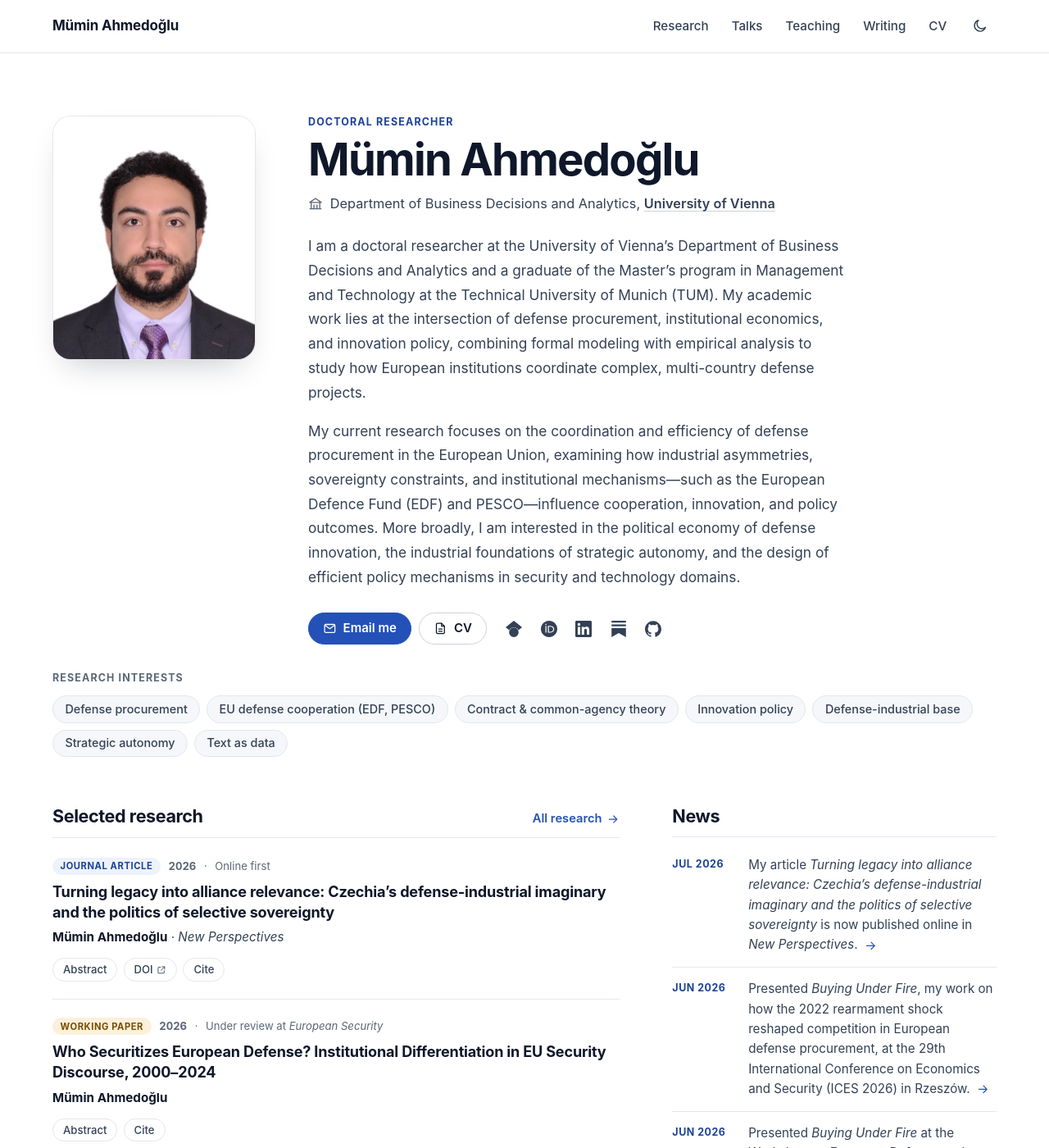
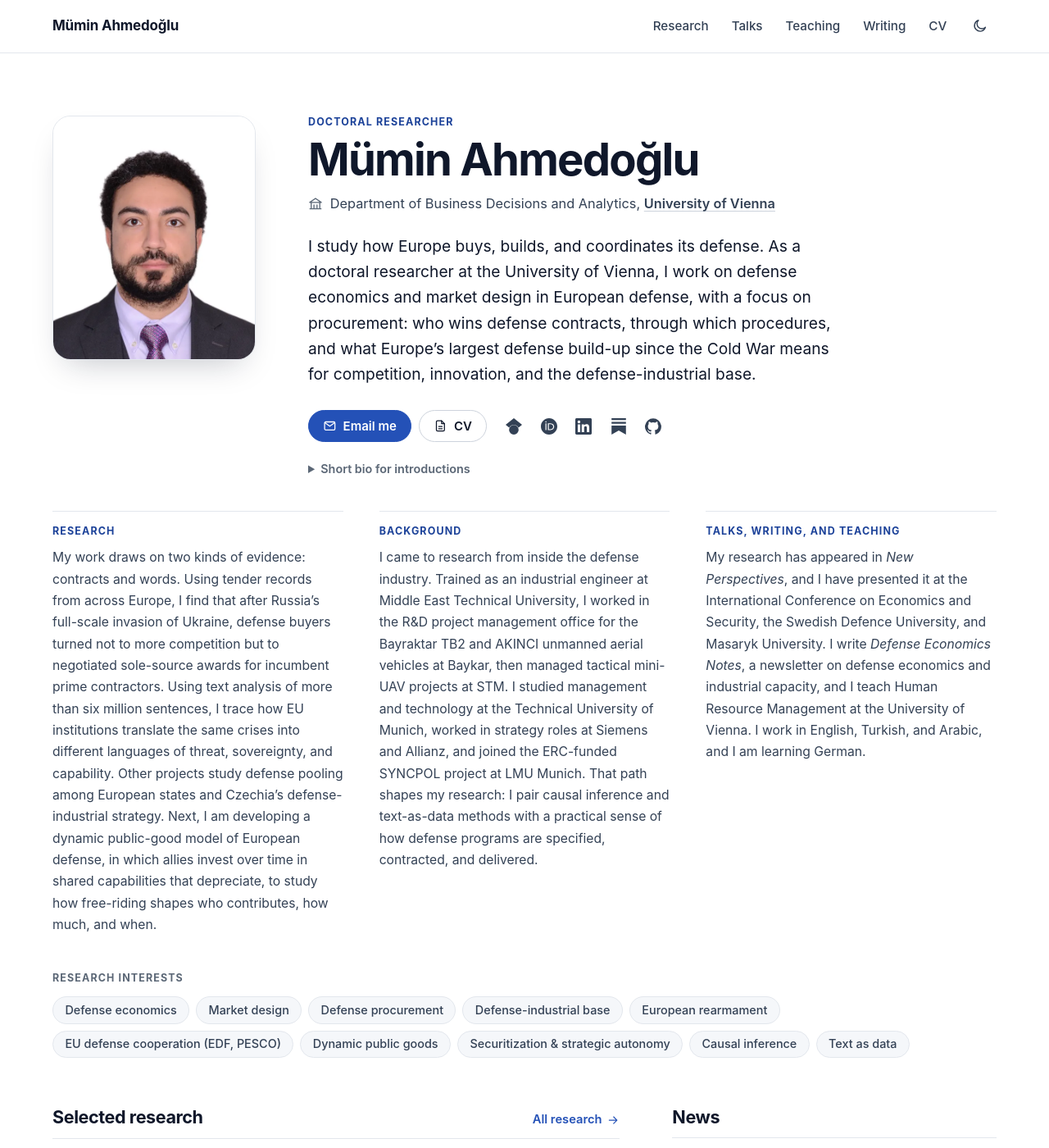
Before and after one commit to ahmedoglu/ahmedoglu.github.io, a Jekyll site: the page built from _pages/about.md, in a window 1280 px wide and 1400 px high. Shown: the whole window at 82% size. Built offline with Jekyll 4.4.1, drawn with Linux system fonts in a browser that asks for light colours.

Commit message:
Rewrite the About section and the dissertation description
- New home-page About: a one-paragraph lead next to the photo, then
  Research, Background, and Talks, writing, and teaching blocks
- Name defense economics and market design in European defense, and
  add the dynamic public-good model as the next research project
- Collapsible third-person bio with a copy button for introductions
- Replace the pre-PhD common-agency dissertation description on the
  Research page and in the CV with the current post-2022 procurement focus
- Update research-interest tags and the short site descriptions

Co-Authored-By: Claude Opus 5.5 <noreply@anthropic.com>

```diff
--- a/_config.yml
+++ b/_config.yml
@@ -5,8 +5,9 @@
 
 title: Mümin Ahmedoğlu
 description: >-
-  Doctoral researcher at the University of Vienna working on the economics of
-  EU defense procurement, innovation, and strategic autonomy.
+  Doctoral researcher at the University of Vienna working on defense economics
+  and market design in European defense: procurement, rearmament, and the
+  defense-industrial base.
 url: https://ahmedoglu.github.io
 baseurl: ""
 repository: ahmedoglu/ahmedoglu.github.io
@@ -29,8 +30,9 @@ author:
     - Technical University of Munich
     - Middle East Technical University
   short_bio: >-
-    Doctoral researcher at the University of Vienna studying the economics of
-    EU defense procurement, innovation, and strategic autonomy.
+    Doctoral researcher at the University of Vienna working on defense
+    economics and market design in European defense, from procurement and
+    rearmament to the defense-industrial base.
   # Put a PDF of your CV in /files/ and write its path here, e.g. /files/cv.pdf
   # to show a "Download PDF" button on the CV page.
   cv_pdf:
--- a/_layouts/home.html
+++ b/_layouts/home.html
@@ -10,16 +10,34 @@ layout: default
     <p class="kicker">{{ a.role }}</p>
     <h1 class="hero-name">{{ a.name }}</h1>
     <p class="hero-affiliation">{% include icon.html name="building" %}<span>{{ a.department }}, <a href="{{ a.institution_url }}">{{ a.institution }}</a></span></p>
+    {%- assign _about = content | split: "<h3" %}
     <div class="hero-bio">
-{{ content }}
+{{ _about[0] }}
     </div>
     <div class="hero-actions">
       <a class="btn btn-primary" href="mailto:{{ a.email }}">{% include icon.html name="mail" %}<span>Email me</span></a>
       <a class="btn" href="{{ '/cv/' | relative_url }}">{% include icon.html name="file" %}<span>CV</span></a>
       {% include social-links.html email=false class="social-hero" %}
     </div>
+    {%- if page.bio_third_person %}
+    <details class="bio-details">
+      <summary>Short bio for introductions</summary>
+      <div class="bio-box">
+        <p id="bio-third-person">{{ page.bio_third_person | strip }}</p>
+        <button type="button" class="copy-btn js-only" data-copy="#bio-third-person">{% include icon.html name="copy" %}<span>Copy</span></button>
+      </div>
+    </details>
+    {%- endif %}
   </div>
 </section>
+
+{%- if _about.size > 1 %}
+<section class="container about-grid" aria-label="About">
+  {%- for _block in _about offset: 1 %}
+  <div class="about-col"><h3{{ _block }}</div>
+  {%- endfor %}
+</section>
+{%- endif %}
 
 {%- if page.interests %}
 <section class="container section section-tight" aria-labelledby="interests-title">
--- a/_pages/about.md
+++ b/_pages/about.md
@@ -5,17 +5,44 @@ permalink: /
 redirect_from:
   - /about/
   - /about.html
+# The page text below: the first paragraph appears next to the photo; each
+# "###" block after it becomes one column of the About section.
+#
 # The short list shown under "Research interests" on the home page
 interests:
+  - Defense economics
+  - Market design
   - Defense procurement
+  - Defense-industrial base
+  - European rearmament
   - EU defense cooperation (EDF, PESCO)
-  - Contract & common-agency theory
-  - Innovation policy
-  - Defense-industrial base
-  - Strategic autonomy
+  - Dynamic public goods
+  - Securitization & strategic autonomy
+  - Causal inference
   - Text as data
+# Third-person bio for conference programs and introductions (shown in a
+# collapsible box with a copy button under the buttons on the home page)
+bio_third_person: >-
+  Mümin Ahmedoğlu is a doctoral researcher in the Department of Business
+  Decisions and Analytics at the University of Vienna. He works in defense
+  economics, with a focus on procurement and market design in European
+  defense. His recent work examines how the 2022 rearmament shock reshaped
+  competition in European defense procurement. Before academia, he worked on unmanned aerial
+  vehicle programs at Baykar and STM in Türkiye. He holds an M.Sc. in
+  Management and Technology from the Technical University of Munich and a
+  B.Sc. in Industrial Engineering from Middle East Technical University.
 ---
 
-I am a doctoral researcher at the University of Vienna’s Department of Business Decisions and Analytics and a graduate of the Master’s program in Management and Technology at the Technical University of Munich (TUM). My academic work lies at the intersection of defense procurement, institutional economics, and innovation policy, combining formal modeling with empirical analysis to study how European institutions coordinate complex, multi-country defense projects.
+I study how Europe buys, builds, and coordinates its defense. As a doctoral researcher at the University of Vienna, I work on defense economics and market design in European defense, with a focus on procurement: who wins defense contracts, through which procedures, and what Europe’s largest defense build-up since the Cold War means for competition, innovation, and the defense-industrial base.
 
-My current research focuses on the coordination and efficiency of defense procurement in the European Union, examining how industrial asymmetries, sovereignty constraints, and institutional mechanisms—such as the European Defence Fund (EDF) and PESCO—influence cooperation, innovation, and policy outcomes. More broadly, I am interested in the political economy of defense innovation, the industrial foundations of strategic autonomy, and the design of efficient policy mechanisms in security and technology domains.
+### Research
+
+My work draws on two kinds of evidence: contracts and words. Using tender records from across Europe, I find that after Russia’s full-scale invasion of Ukraine, defense buyers turned not to more competition but to negotiated sole-source awards for incumbent prime contractors. Using text analysis of more than six million sentences, I trace how EU institutions translate the same crises into different languages of threat, sovereignty, and capability. Other projects study defense pooling among European states and Czechia’s defense-industrial strategy. Next, I am developing a dynamic public-good model of European defense, in which allies invest over time in shared capabilities that depreciate, to study how free-riding shapes who contributes, how much, and when.
+
+### Background
+
+I came to research from inside the defense industry. Trained as an industrial engineer at Middle East Technical University, I worked in the R&D project management office for the Bayraktar TB2 and AKINCI unmanned aerial vehicles at Baykar, then managed tactical mini-UAV projects at STM. I studied management and technology at the Technical University of Munich, worked in strategy roles at Siemens and Allianz, and joined the ERC-funded SYNCPOL project at LMU Munich. That path shapes my research: I pair causal inference and text-as-data methods with a practical sense of how defense programs are specified, contracted, and delivered.
+
+### Talks, writing, and teaching
+
+My research has appeared in *New Perspectives*, and I have presented it at the International Conference on Economics and Security, the Swedish Defence University, and Masaryk University. I write *Defense Economics Notes*, a newsletter on defense economics and industrial capacity, and I teach Human Resource Management at the University of Vienna. I work in English, Turkish, and Arabic, and I am learning German.
--- a/assets/css/site.css
+++ b/assets/css/site.css
@@ -313,6 +313,12 @@ main:focus { outline: none; }
 .hero-affiliation a:hover { color: var(--accent); }
 .hero-bio { max-width: 41rem; }
 .hero-bio p { color: var(--text-2); font-size: 1.08rem; line-height: 1.72; }
+.hero-bio p:first-child { color: var(--text); font-size: 1.2rem; line-height: 1.62; }
+.bio-details { max-width: 41rem; margin-top: 1.25rem; }
+.bio-details summary { width: fit-content; color: var(--muted); font-size: .9rem; font-weight: 600; cursor: pointer; }
+.bio-details summary:hover { color: var(--accent); }
+.bio-box { display: flex; gap: .75rem; align-items: flex-start; margin-top: .75rem; padding: 1rem 1.1rem; border: 1px solid var(--border); border-radius: var(--radius); background: var(--bg-alt); }
+.bio-box p { flex: 1; margin: 0; color: var(--text-2); font-size: .95rem; line-height: 1.62; }
 .hero-actions { display: flex; flex-wrap: wrap; align-items: center; gap: .6rem; margin-top: 1.75rem; }
 .social-hero { margin-left: .25rem; }
 
@@ -321,6 +327,19 @@ main:focus { outline: none; }
   .hero-photo { width: 9.5rem; }
   .hero-photo img { border-radius: 18px; }
 }
+
+.about-grid {
+  display: grid; grid-template-columns: repeat(3, minmax(0, 1fr)); gap: clamp(1.5rem, 3.5vw, 2.75rem);
+  padding-block: .5rem clamp(2rem, 4vw, 2.75rem);
+}
+.about-col { padding-top: 1rem; border-top: 1px solid var(--border); }
+.about-col h3 {
+  margin: 0 0 .7rem; color: var(--accent-ink);
+  font: 650 .78rem/1.3 var(--font-sans); letter-spacing: .09em; text-transform: uppercase;
+}
+.about-col p { margin: 0 0 .8em; color: var(--text-2); font-size: .98rem; line-height: 1.68; }
+.about-col p:last-child { margin-bottom: 0; }
+@media (max-width: 60rem) { .about-grid { grid-template-columns: 1fr; } }
 
 .section { padding-block: clamp(2rem, 5vw, 3.25rem); }
 .section-tight { padding-block: 0 .5rem; }
```
Also changed, not shown: _pages/cv.md (+2 -4 lines), _pages/research.md (+10 -3 lines).
